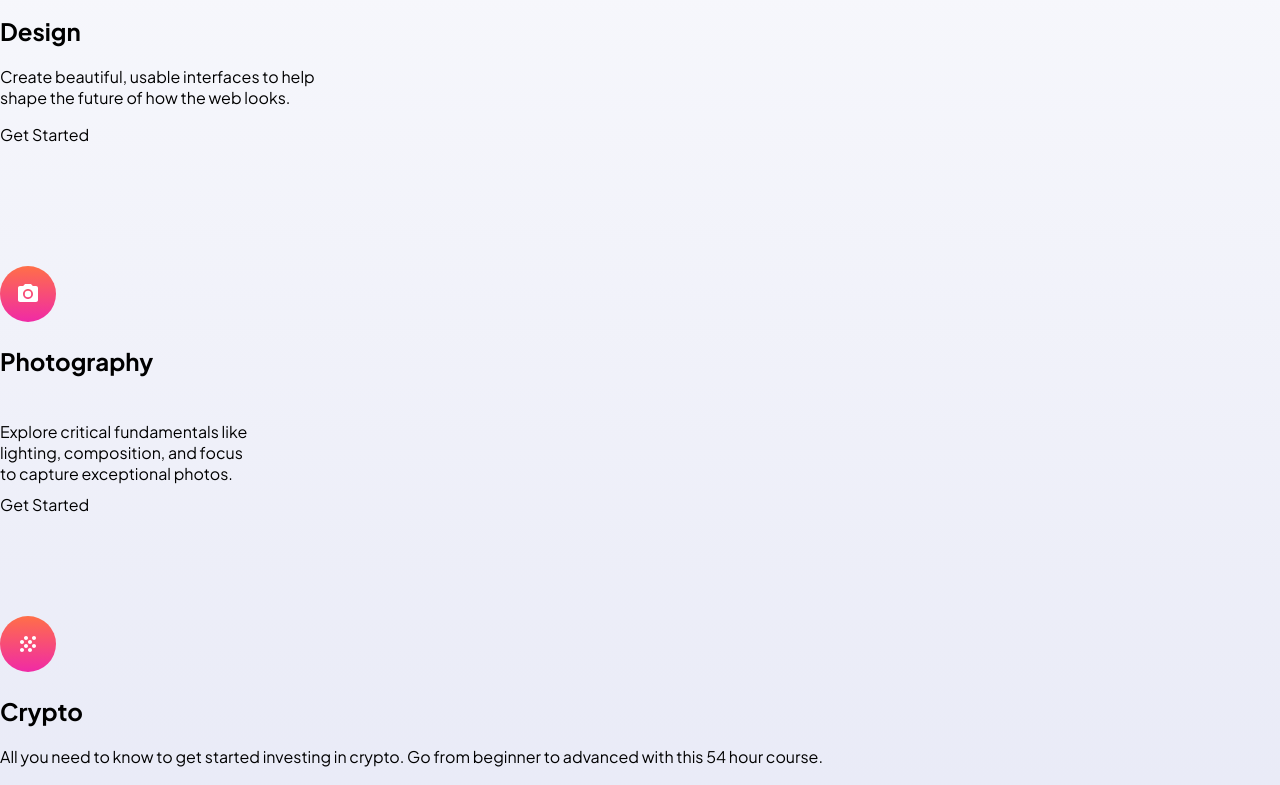
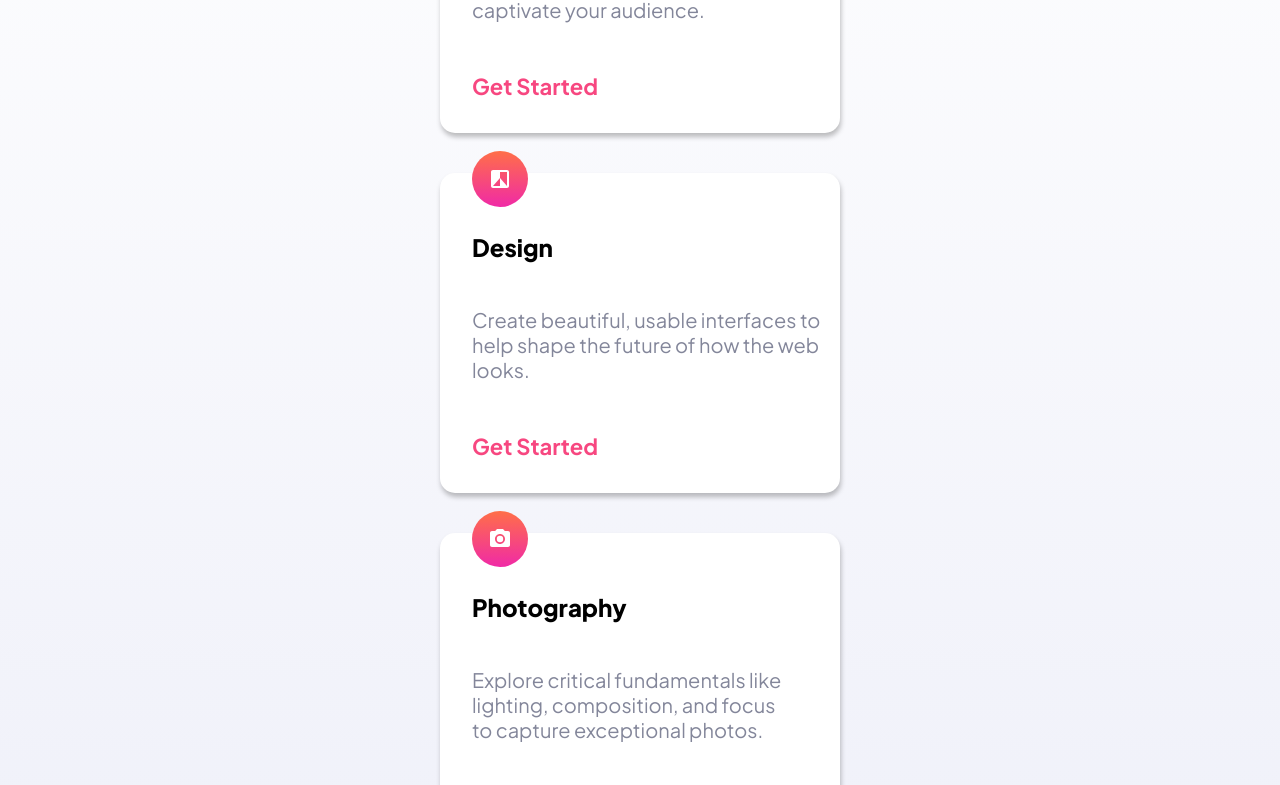
Before and after one commit to russell-crooms/skilled, a React (Vite) app: page / in a window 1280 px wide. Shown: the part 1257-2042 px from the top of the page. Built offline with nearby package versions, Linux system fonts and the light colour scheme.

Commit message:
Edited Styles on a larger screen. Will work on making them all responsive tomorrow.

```diff
--- a/src/components/cards/Cards.css
+++ b/src/components/cards/Cards.css
@@ -1,24 +1,23 @@
-.card-container {
-  width: 100%;
-  height: 100vh;
+.cards-section {
+  width: 54%;
+  margin: 25px auto 100px auto;
   display: flex;
   align-items: center;
   justify-content: center;
-  padding-right: 80px;
-  margin-top: 220px;
 }
 
-.cards {
-  display: grid;
-  grid-template-rows: 350px 350px;
-  grid-template-columns: 322px 322px 322px;
-  grid-gap: 80px;
-  margin-bottom: 200px;
+.all-cards {
+  border-radius: 15px;
+  display: flex;
+  justify-content: center;
+  flex-direction: row;
+  flex-wrap: wrap;
+  gap: 40px;
 }
 
 .colorful-card {
   border-radius: 15px;
-  width: 375px;
+  width: 400px;
   background: linear-gradient(360deg, rgb(240, 42, 166), rgba(255, 111, 72));
   color: #ffffff;
   box-shadow: 1px 4px 5px rgba(0, 0, 0, 0.25);
@@ -34,91 +33,48 @@
   font-weight: 800;
 }
 
-.white-card {
+.white-cards {
+  width: 400px;
+  height: 320px;
+  background: #ffffff;
   border-radius: 15px;
-  background: #ffffff;
   box-shadow: 1px 4px 5px rgba(0, 0, 0, 0.25);
-  width: 375px;
+  padding-left: 32px;
   display: flex;
   flex-direction: column;
-  justify-content: center;
-  padding-left: 32px;
-  padding-right: 32px;
-  padding-bottom: 80px;
-  gap: 40px;
+  gap: 5px;
 }
 
-.white-card img {
+.white-cards img {
   width: 56px;
   z-index: 1;
-  position: relative;
+  margin-top: -22px;
 }
 
-.white-card h2 {
+.white-cards h2 {
   font-weight: 800;
+  font-size: 24px;
 }
 
-.white-card p {
+.white-cards p {
   color: #83869a;
-  font-size: 18px;
+  font-size: 20px;
+  width: 97%;
 }
 
-.white-card .cards-get-started {
+.white-cards span {
   color: #f74780;
-  font-size: 18px;
+  font-size: 22px;
   font-weight: 700;
   cursor: pointer;
-  width: 107px;
+  margin-top: 25px;
 }
 
-.white-card .cards-get-started:hover {
+.white-card span:hover {
   opacity: 60%;
 }
 
-.design img {
-  margin-top: 2px;
-}
-
-.design-container {
-  width: 350px;
-  height: 250px;
-}
-
-.design p {
-  margin-top: 15px;
-  padding-top: 18px;
-  width: 286px;
-  height: 84px;
-}
-
-.design-get-started {
-  display: flex;
-  margin-bottom: 5px;
-  align-items: flex-end; /*fix prior to submission - for some reason there is extra spacing around the get started link */
-}
-
-.photography-container {
-  width: 350px;
-  height: 270px;
-}
-
-.photography-container h2 {
-  padding-bottom: 7px;
-}
-
-.photography-container p {
-  margin-top: 17px;
-  padding-top: 18px;
-  width: 286px;
-  height: 75px;
-}
-
-.photography-get-started {
-  display: flex;
-  align-items: flex-end;
-  margin-top: 5px;
-}
-
+/* Commented out remaining styles for now
 @media (max-width: 2560px) {
   .card-container {
     margin-top: 200px;
--- a/src/components/cards/Cards.jsx
+++ b/src/components/cards/Cards.jsx
@@ -24,21 +24,18 @@ const Cards = () => {
           <span>Get Started</span>
         </div>
 
-        <div>
+        <div className="white-cards">
           <img src={icon_design} alt="" />
-          <div className="design-container">
             <h2>Design</h2>
             <p>
               Create beautiful, usable interfaces to help shape the future of
               how the web looks.
             </p>
             <span>Get Started</span>
-          </div>
         </div>
 
-        <div>
+        <div className="white-cards">
           <img src={icon_photography} alt="" />
-          <div className="photography-container">
             <h2>Photography</h2>
             <p>
               Explore critical fundamentals like lighting, composition, and
@@ -46,10 +43,9 @@ const Cards = () => {
               to capture exceptional photos.
             </p>
             <span>Get Started</span>
-          </div>
         </div>
 
-        <div>
+        <div className="white-cards">
           <img src={icon_crypto} alt="" />
           <h2>Crypto</h2>
           <p className="crypto-tablet">
@@ -60,7 +56,7 @@ const Cards = () => {
         </div>
 
 
-        <div>
+        <div className="white-cards">
           <img src={icon_business} alt="" />
           <h2>Business</h2>
           <p>
--- a/src/components/footer/Footer.css
+++ b/src/components/footer/Footer.css
@@ -11,14 +11,14 @@
     display: flex;
     align-items: center;
     justify-content: space-between;
-    width: 61vw;
+    width: 50%;
     margin-left: auto;
     margin-right: auto;
 }
 
 .footer-button {
     color: #FFFFFF;
-    padding: 20px 35px;
+    padding: 10px 35px;
     font-size: 20px;
     font-weight: 450;
     background: linear-gradient(360deg, rgb(72, 81, 255), rgba(240, 42, 166));
@@ -29,7 +29,7 @@
 .footer-button:hover {
     opacity: 60%;
 }
-
+/*
 @media (max-width: 2560px) {
     .footer-items {
         width: 47vw;
```
